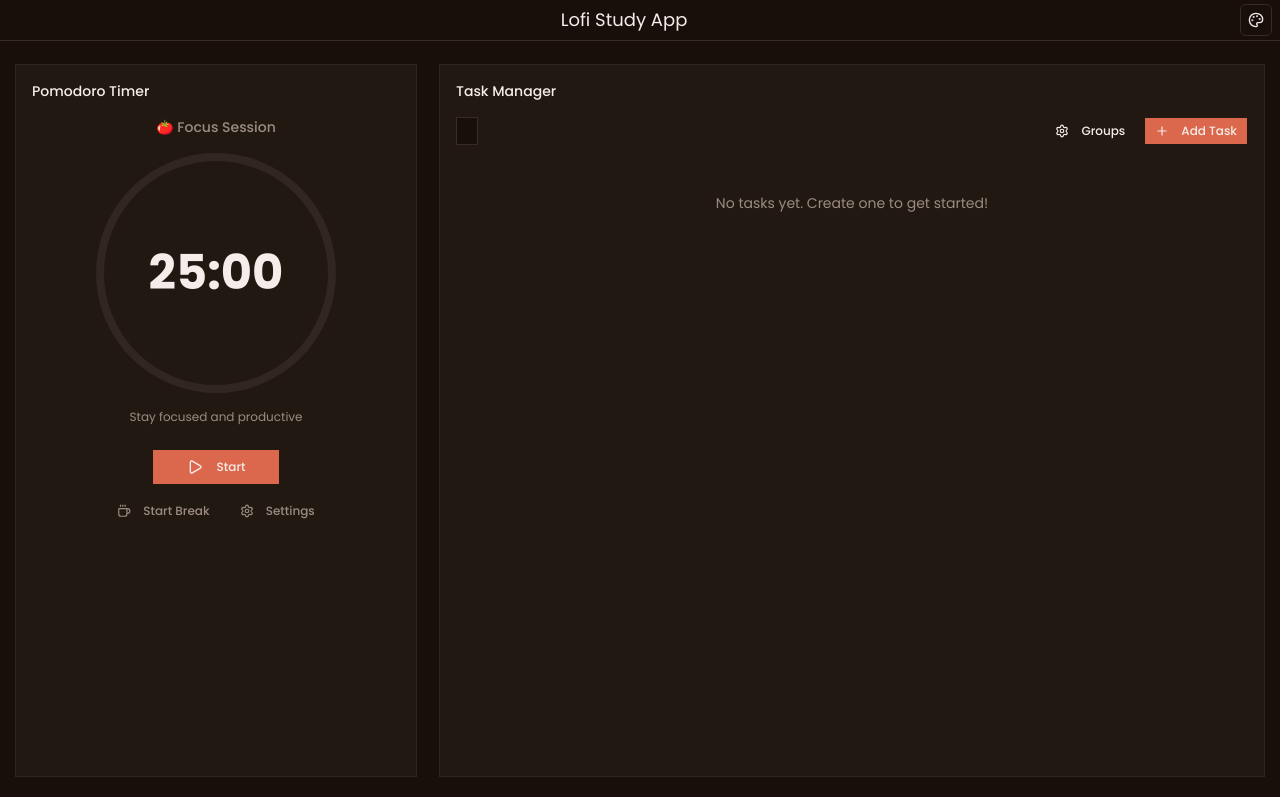
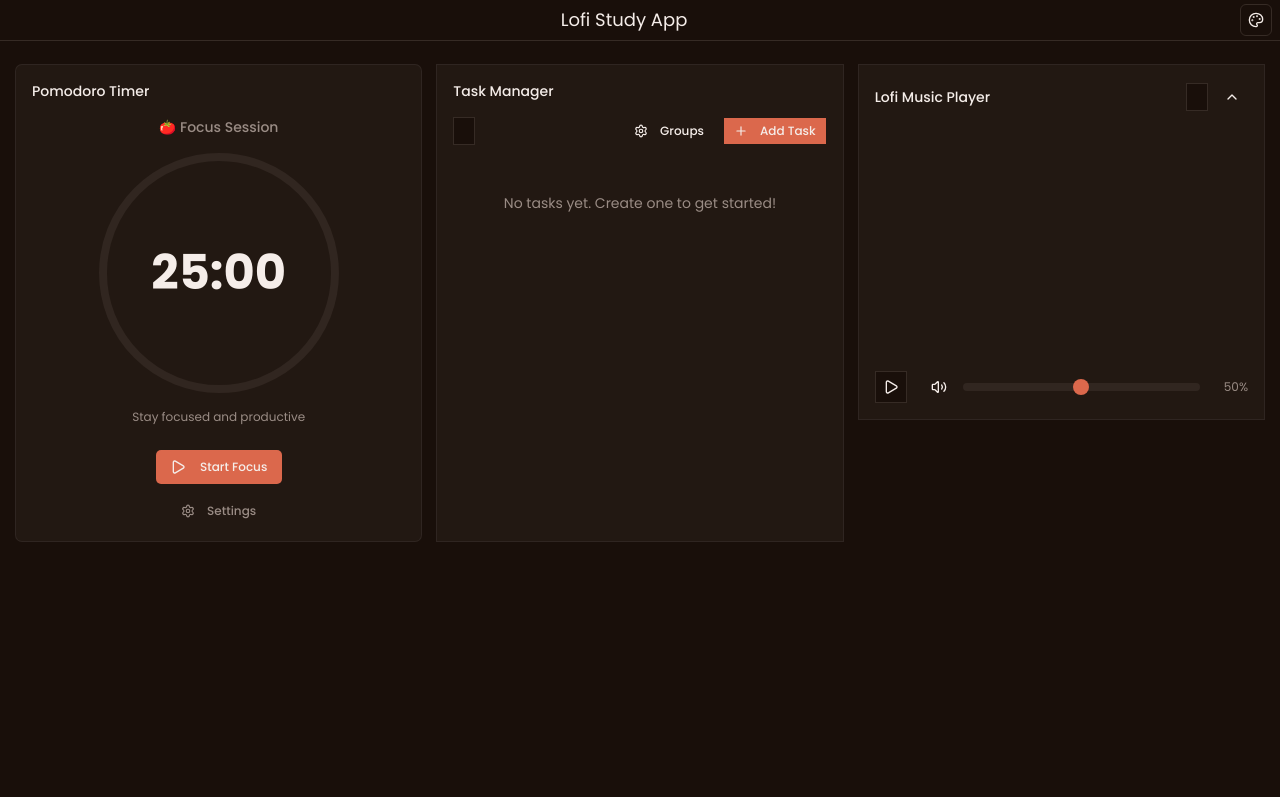
Before and after one commit to jeremiassnts/lofi-study-app, a Next.js app in the folder apps/web/: page / in a window 1280 px wide. Shown: the top 797 px of the page. Built offline with nearby package versions, Linux system fonts and the light colour scheme.

Commit message:
feat(pomodoro): ajustes no timer e estado de conclusão
- use-pomodoro: adiciona lastState para rastrear última sessão concluída (focus/break)
- Ajustes em timer-controls, timer-display, timer-settings e pomodoro-section
- Pequenas alterações em page e .gitignore

```diff
--- a/apps/web/src/app/page.tsx
+++ b/apps/web/src/app/page.tsx
@@ -8,27 +8,25 @@ import { LofiPlayerSection } from "@/components/dashboard/lofi-player-section";
 export default function Home() {
   return (
     <div className="container mx-auto px-4 py-4 sm:py-6 h-full min-h-0">
-      <div className="grid grid-cols-1 md:grid-cols-2 lg:grid-cols-3 gap-4 lg:gap-6 h-full min-h-0">
+      <div className="grid gap-4 lg:grid-cols-3 md:grid-cols-3 sm:grid-cols-1">
         {/* Left Column - Pomodoro Timer */}
-        <div className="min-h-[280px] lg:min-h-0 lg:col-span-1">
+        <div className="">
           <ErrorBoundary>
             <PomodoroSection />
           </ErrorBoundary>
         </div>
-
         {/* Center Column - Task Manager */}
-        <div className="min-h-[320px] lg:min-h-0 lg:col-span-2 flex flex-col">
+        <div className="">
           <ErrorBoundary>
             <TasksSection />
           </ErrorBoundary>
         </div>
-      </div>
-
-      {/* Bottom Section - Lofi Player */}
-      <div className="mt-4 lg:mt-6">
-        <ErrorBoundary>
-          <LofiPlayerSection />
-        </ErrorBoundary>
+        {/* Right Section - Lofi Player */}
+        <div className="">
+          <ErrorBoundary>
+            <LofiPlayerSection />
+          </ErrorBoundary>
+        </div>
       </div>
     </div>
   );
--- a/apps/web/src/components/dashboard/pomodoro-section.tsx
+++ b/apps/web/src/components/dashboard/pomodoro-section.tsx
@@ -13,7 +13,7 @@ export function PomodoroSection() {
 
   return (
     <>
-      <Card className="h-full min-h-0 flex flex-col">
+      <Card className="h-full min-h-0 flex flex-col rounded-sm">
         <CardHeader className="shrink-0">
           <CardTitle>Pomodoro Timer</CardTitle>
         </CardHeader>
@@ -37,6 +37,7 @@ export function PomodoroSection() {
             onReset={pomodoro.reset}
             onStartBreak={pomodoro.startBreak}
             onOpenSettings={() => setSettingsOpen(true)}
+            lastState={pomodoro.lastState}
           />
         </CardContent>
       </Card>
--- a/apps/web/src/components/pomodoro/timer-controls.tsx
+++ b/apps/web/src/components/pomodoro/timer-controls.tsx
@@ -1,6 +1,7 @@
 'use client';
 
 import { Button } from '@/components/ui/button';
+import type { TimerState } from '@/types/pomodoro';
 import { Play, Pause, RotateCcw, Coffee, Settings } from 'lucide-react';
 
 interface TimerControlsProps {
@@ -13,6 +14,7 @@ interface TimerControlsProps {
   onReset: () => void;
   onStartBreak: () => void;
   onOpenSettings: () => void;
+  lastState: TimerState | null;
 }
 
 export function TimerControls({
@@ -25,27 +27,40 @@ export function TimerControls({
   onReset,
   onStartBreak,
   onOpenSettings,
+  lastState,
 }: TimerControlsProps) {
+  function start() {
+    console.log(lastState);
+    if (!lastState || lastState === 'break') {
+      onStart();
+    } else {
+      onStartBreak();
+    }
+  }
+
+  const startLabel = !lastState || lastState === 'break' ? 'Start Focus' : 'Start Break';
+
   return (
-      <div className="flex flex-col gap-3">
+    <div className="flex flex-col gap-3">
       {/* Primary Controls */}
       <div className="flex items-center justify-center gap-2">
         {/* Start/Pause Button */}
         {!isRunning && !isBreak ? (
           <Button
             size="lg"
-            onClick={onStart}
-            className="w-32 transition-all duration-200 active:scale-[0.98]"
+            onClick={start}
+            className="w-32 transition-all duration-200 active:scale-[0.98] rounded-sm z-10"
           >
             <Play className="mr-2 h-4 w-4" />
-            {isPaused ? 'Resume' : 'Start'}
+            {isPaused ? 'Resume' : startLabel}
           </Button>
         ) : (
           <Button
             size="lg"
             variant="secondary"
+            type="button"
             onClick={onPause}
-            className="w-32 transition-all duration-200 active:scale-[0.98]"
+            className="w-32 transition-all duration-200 active:scale-[0.98] rounded-sm z-10"
           >
             <Pause className="mr-2 h-4 w-4" />
             Pause
@@ -58,7 +73,7 @@ export function TimerControls({
             size="lg"
             variant="outline"
             onClick={onReset}
-            className="transition-all duration-200 active:scale-[0.98]"
+            className="transition-all duration-200 active:scale-[0.98] rounded-sm z-10"
           >
             <RotateCcw className="mr-2 h-4 w-4" />
             Reset
@@ -69,24 +84,24 @@ export function TimerControls({
       {/* Secondary Controls */}
       <div className="flex items-center justify-center gap-2">
         {/* Start Break Button */}
-        {isIdle && (
+        {/* {isIdle && (
           <Button
             size="sm"
             variant="ghost"
             onClick={onStartBreak}
-            className="text-muted-foreground transition-all duration-200 active:scale-[0.98]"
+            className="text-muted-foreground transition-all duration-200 active:scale-[0.98] rounded-sm z-10"
           >
             <Coffee className="mr-2 h-4 w-4" />
             Start Break
           </Button>
-        )}
+        )} */}
 
         {/* Settings Button */}
         <Button
           size="sm"
           variant="ghost"
           onClick={onOpenSettings}
-          className="text-muted-foreground transition-all duration-200 active:scale-[0.98]"
+          className="text-muted-foreground transition-all duration-200 active:scale-[0.98] rounded-sm z-10"
         >
           <Settings className="mr-2 h-4 w-4" />
           Settings
--- a/apps/web/src/components/pomodoro/timer-display.tsx
+++ b/apps/web/src/components/pomodoro/timer-display.tsx
@@ -87,7 +87,7 @@ export function TimerDisplay({
         {/* Pulse ring when running — subtle */}
         {isRunning && (
           <div
-            className="absolute inset-0 rounded-full border-2 border-primary animate-ping opacity-20"
+            className="absolute inset-0 rounded-full border-2 border-primary animate-ping opacity-20 z-0"
             aria-hidden
           />
         )}
--- a/apps/web/src/components/pomodoro/timer-settings.tsx
+++ b/apps/web/src/components/pomodoro/timer-settings.tsx
@@ -135,6 +135,7 @@ export function TimerSettings({
             type="button"
             variant="ghost"
             onClick={handleReset}
+            className='rounded-sm'
           >
             Reset to Default
           </Button>
@@ -143,10 +144,11 @@ export function TimerSettings({
               type="button"
               variant="outline"
               onClick={() => onOpenChange(false)}
+              className='rounded-sm'
             >
               Cancel
             </Button>
-            <Button type="submit" onClick={handleSave}>
+            <Button type="submit" onClick={handleSave} className='rounded-sm'>
               Save Changes
             </Button>
           </div>
--- a/apps/web/src/components/pomodoro/use-pomodoro.ts
+++ b/apps/web/src/components/pomodoro/use-pomodoro.ts
@@ -25,6 +25,7 @@ export function usePomodoro() {
   const [justCompleted, setJustCompleted] = useState(false);
   const intervalRef = useRef<NodeJS.Timeout | null>(null);
   const notificationPermission = useRef<NotificationPermission>('default');
+  const [lastState, setLastState] = useState<TimerState | null>(null);
 
   // Request notification permission on mount (no setState)
   useEffect(() => {
@@ -80,6 +81,7 @@ export function usePomodoro() {
     }
 
     setJustCompleted(true);
+    setLastState(state);
 
     if (state === 'running' && config.autoStartBreak) {
       setState('break');
@@ -142,6 +144,7 @@ export function usePomodoro() {
    */
   const reset = useCallback(() => {
     setState('idle');
+    setLastState(null);
     setTimeRemaining(config.focusDuration * 60);
   }, [config]);
 
@@ -195,6 +198,7 @@ export function usePomodoro() {
 
   return {
     state,
+    lastState,
     timeRemaining,
     config,
     justCompleted,
```
Also changed, not shown: 1 other file (tests, documents, lock files or other folders).
